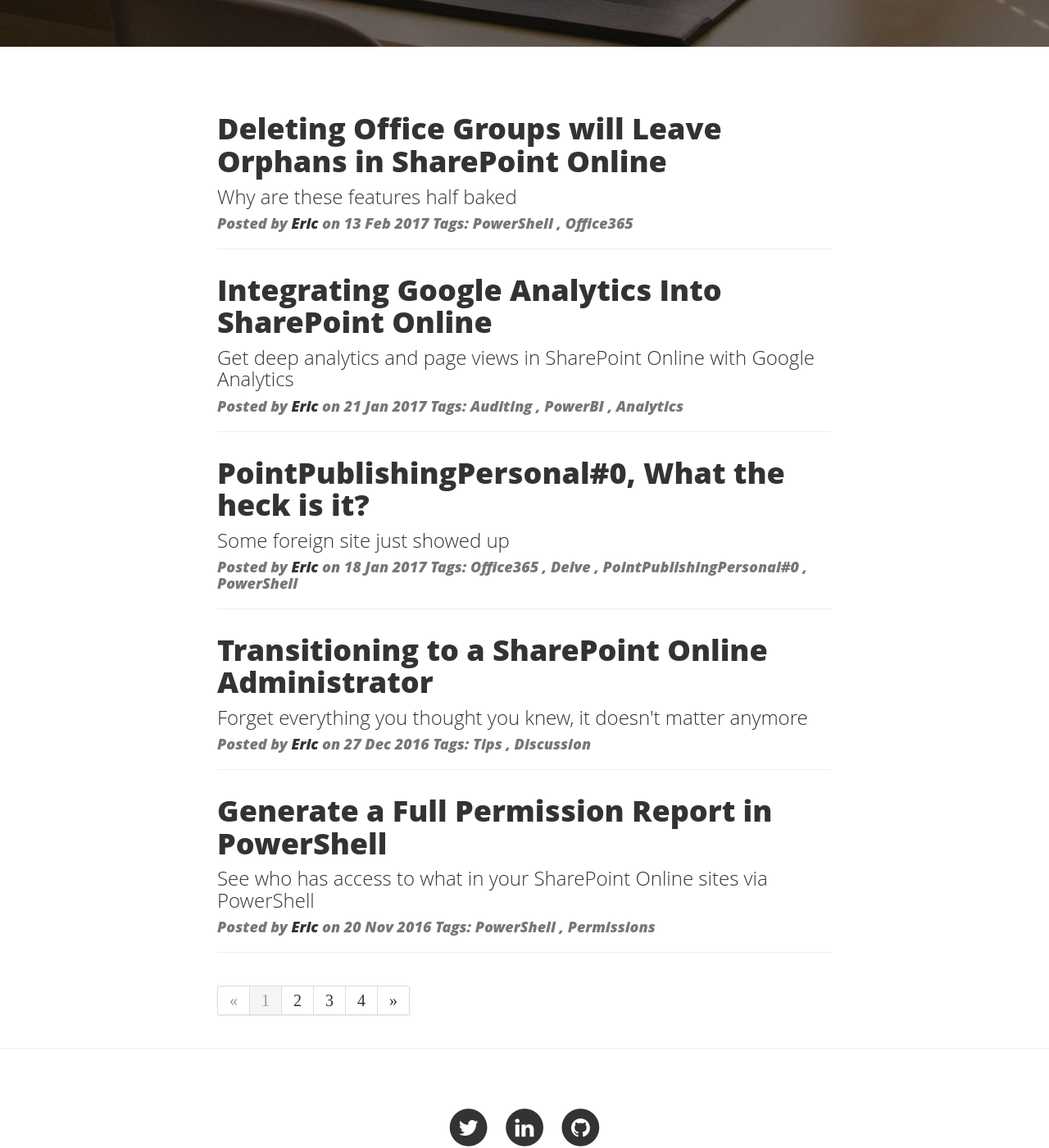
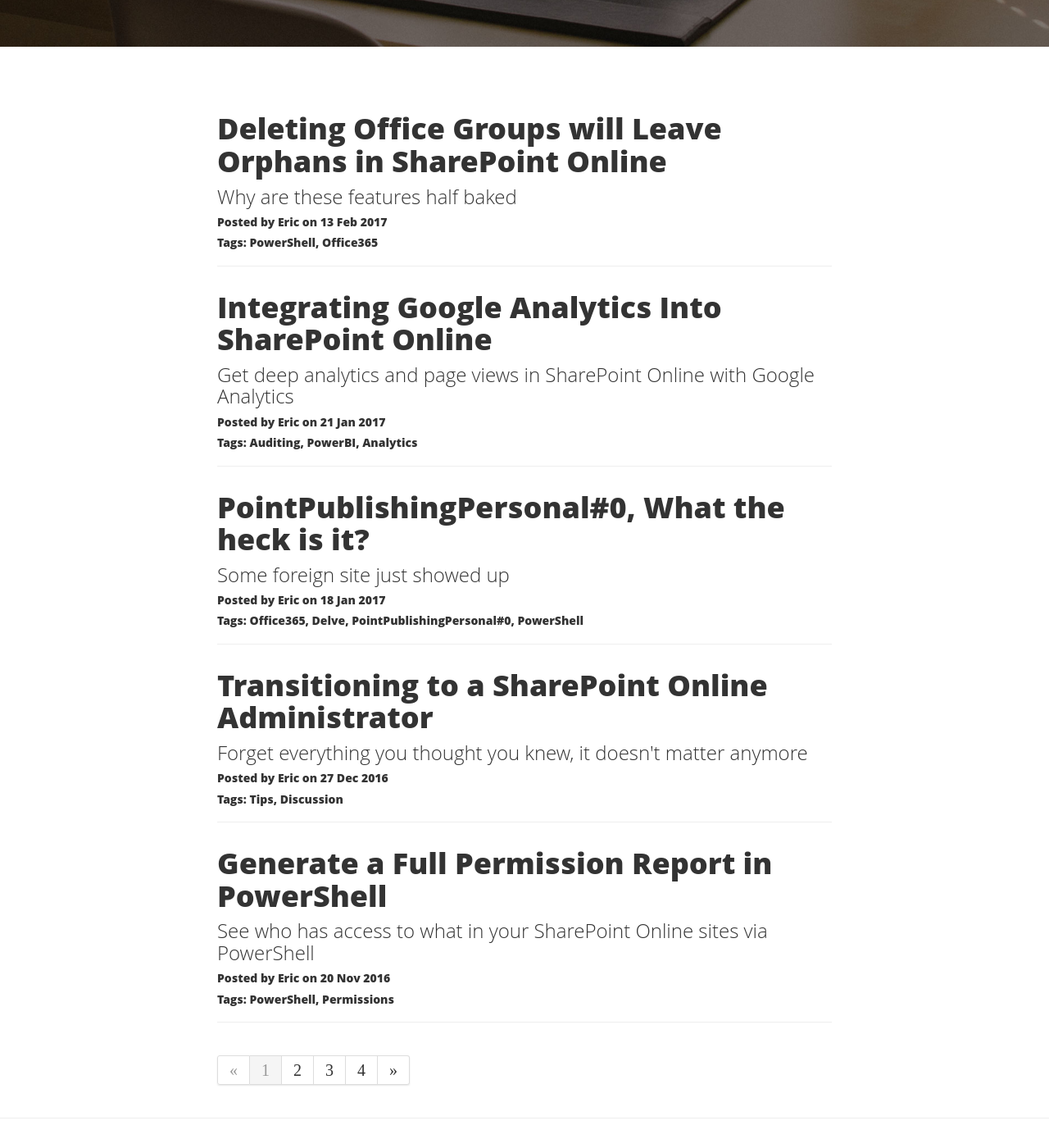
Before and after one commit to ejaya2/ejaya2.github.io, a Jekyll site: the page built from index.html, in a window 1280 px wide and 1400 px high, scrolled down 391 px. Shown: the whole window at 82% size. Built offline with Jekyll 4.4.1, drawn with Linux system fonts in a browser that asks for light colours; the list of posts is cut into pages by our own code.

Commit message:
Update home.html

```diff
--- a/_layouts/home.html
+++ b/_layouts/home.html
@@ -23,7 +23,8 @@
 									{{ post.subtitle }}
 								</h3>
 							</a>
-							<h4 class="post-meta">Posted by <a href="/about">{{ post.author }}</a> on {{ post.date | date_to_string }} Tags: {% for tag in post.tags %}{{ tag }} {% if forloop.last != true %}, {% endif %}{% endfor %}</h4>
+							<h5>Posted by <a href="/about">{{ post.author }}</a> on {{ post.date | date_to_string }}</h5>
+							<h5>Tags: {% for tag in post.tags %}{{ tag }}{% if forloop.last != true %}, {% endif %}{% endfor %}</h5>
 						</div>
 						<hr>
 						{% endfor %}
```
